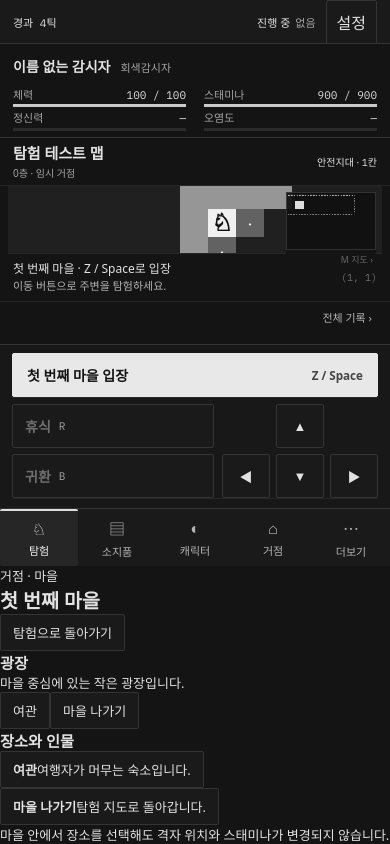
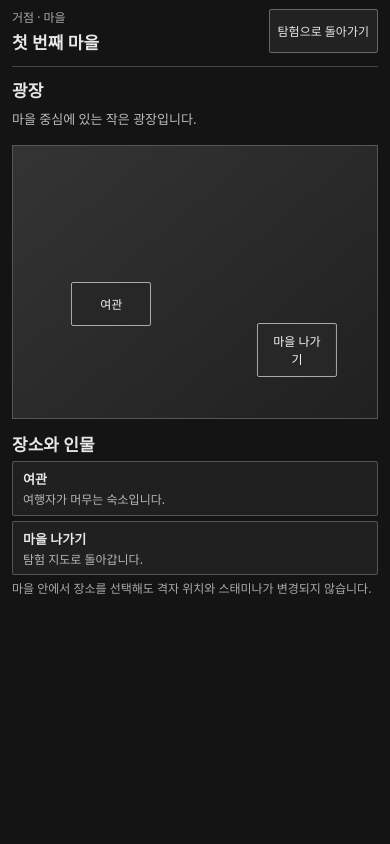
Before and after one commit to Krsu0000/Vigil, a React (Vite) app: page / in a window 390 px wide. Both pictures are taken after a click on the button "마을 입장". Built offline with nearby package versions, Linux system fonts and the light colour scheme; a web font is replaced by a local one.

Commit message:
[T2-C2] style: PC·모바일 마을 장면 화면

```diff
--- a/src/ui/styles.css
+++ b/src/ui/styles.css
@@ -1500,3 +1500,40 @@ small,.muted,.empty-note {
   .combat-panel .vitals {padding-top:3px;gap:3px;}
   .combat-panel .combat-primary button,.combat-panel .combat-secondary button {min-height:44px;}
 }
+
+/* T2-C2: A-model town scene. UI overlay only; original grid/world state remains running. */
+.town-game-screen{position:fixed;inset:0;z-index:40;background:#141414;color:#e7e7e7;overflow:hidden;}
+.town-game-shell{max-width:1200px;height:100dvh;min-height:0;margin:auto;display:flex;flex-direction:column;padding:calc(16px + env(safe-area-inset-top,0px)) 20px calc(14px + env(safe-area-inset-bottom,0px));box-sizing:border-box;gap:14px;}
+.town-game-header{display:flex;align-items:center;justify-content:space-between;gap:12px;flex:none;border-bottom:1px solid #444;padding-bottom:12px;}
+.town-game-header h2{margin:0;font-size:21px;}
+.town-game-header h2:focus{outline:none;}
+.town-game-eyebrow{color:#aaa;font-size:12px;margin:0 0 3px;}
+.town-game-header button{min-height:44px;padding:8px 16px;border:1px solid #666;background:#222;color:inherit;}
+.town-game-columns{display:grid;grid-template-columns:minmax(0,1fr) minmax(230px,300px);gap:20px;min-height:0;flex:1;}
+.town-game-main,.town-game-details{min-width:0;min-height:0;overflow:auto;}
+.town-game-main h3,.town-game-details h3{margin:0 0 8px;font-size:17px;}
+.town-game-main p{margin:0 0 15px;line-height:1.5;color:#bdbdbd;}
+.town-game-stage{position:relative;width:100%;aspect-ratio:16/9;min-height:230px;max-height:70dvh;border:1px solid #565656;background:linear-gradient(140deg,#343434,#202020);overflow:hidden;}
+.town-game-hotspot{position:absolute;transform:translate(-50%,-50%);min-width:88px;min-height:44px;max-width:170px;padding:8px 12px;background:#272727;border:1px solid #aaa;color:#f5f5f5;cursor:pointer;overflow-wrap:anywhere;}
+.town-game-hotspot:hover,.town-game-hotspot:focus-visible{background:#4a4a4a;outline:2px solid #f1f1f1;outline-offset:2px;}
+.town-game-list-item{width:100%;min-height:55px;display:flex;flex-direction:column;align-items:flex-start;text-align:left;gap:4px;margin:0 0 8px;padding:10px;border:1px solid #555;background:#202020;color:inherit;}
+.town-game-list-item span{font-size:12px;color:#b7b7b7;line-height:1.3;}
+.town-game-list-item:hover,.town-game-list-item:focus-visible{border-color:#aaa;}
+.town-game-notice,.town-game-hint{color:#aaa;font-size:12px;line-height:1.5;}
+@media(max-width:760px){
+ .town-game-shell{padding:calc(8px + env(safe-area-inset-top,0px)) 12px calc(8px + env(safe-area-inset-bottom,0px));gap:10px;}
+ .town-game-header h2{font-size:17px;}
+ .town-game-header button{padding:8px;font-size:12px;}
+ .town-game-columns{display:flex;flex-direction:column;gap:12px;}
+ .town-game-main{flex:0 1 auto;overflow:auto;}
+ .town-game-stage{aspect-ratio:4/3;min-height:180px;max-height:42dvh;}
+ .town-game-hotspot{min-width:80px;max-width:130px;min-height:44px;font-size:12px;}
+ .town-game-details{flex:1;overflow:auto;}
+ .town-game-details h3{margin-bottom:5px;}
+ .town-game-list-item{min-height:44px;margin-bottom:5px;padding:7px 10px;}
+}
+@media(max-height:540px){
+ .town-game-header{padding-bottom:5px;}
+ .town-game-shell{gap:6px;padding-top:4px;padding-bottom:4px;}
+ .town-game-stage{min-height:110px;max-height:38dvh;}
+}
```
